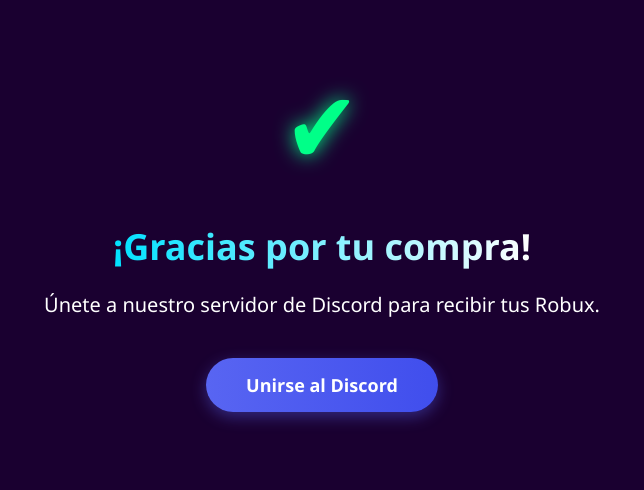
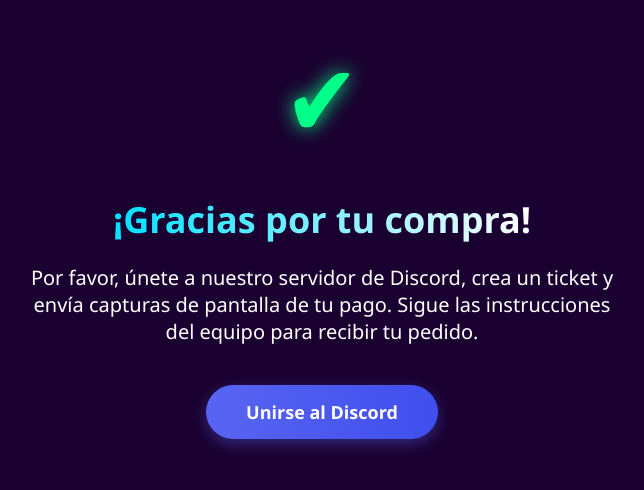
Before and after one commit to HyperCodeStudios/PelonStore, a plain HTML site: page gracias.html in a window 1280 px wide. Shown: the part 166-656 px from the top of the page, without its empty margins (318-962 px from the left). Drawn offline with Linux system fonts and the light colour scheme.

Commit message:
Add files via upload

```diff
--- a/gracias.html
+++ b/gracias.html
@@ -53,6 +53,7 @@
         p {
             font-size: 20px;
             margin-bottom: 40px;
+            max-width: 600px;
         }
 
         .discord-button {
@@ -79,7 +80,7 @@
 <body>
     <div class="checkmark">✔</div>
     <h1>¡Gracias por tu compra!</h1>
-    <p>Únete a nuestro servidor de Discord para recibir tus Robux.</p>
+    <p>Por favor, únete a nuestro servidor de Discord, crea un ticket y envía capturas de pantalla de tu pago. Sigue las instrucciones del equipo para recibir tu pedido.</p>
     <a href="https://discord.gg/3ghMQUxqAb" class="discord-button" target="_blank">Unirse al Discord</a>
 </body>
 </html>
```
